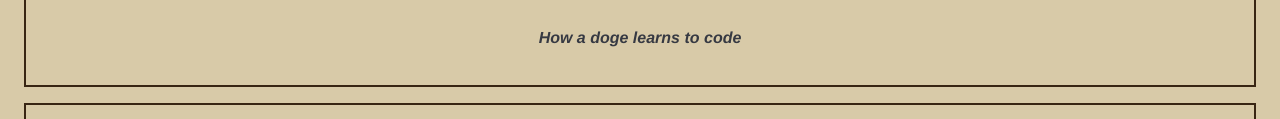
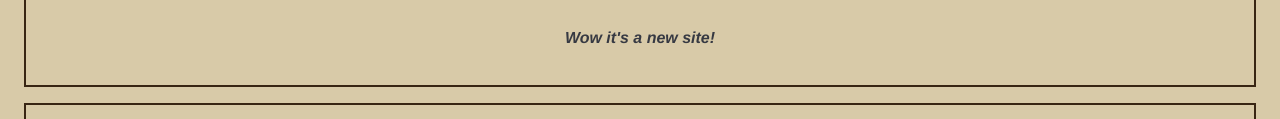
Before and after one commit to Whelpley/whelpley.github.io, a plain HTML site: page index.html in a window 1280 px wide. Shown: the part 194-313 px from the top of the page. Drawn offline with Linux system fonts and the light colour scheme.

Commit message:
change title

```diff
--- a/index.html
+++ b/index.html
@@ -21,7 +21,7 @@
 
   <header>
     <h1>The Doge's Garden</h1>
-    <h4>How a doge learns to code</h4>
+    <h4>Wow it's a new site!</h4>
   </header>
 
   <main>
```
